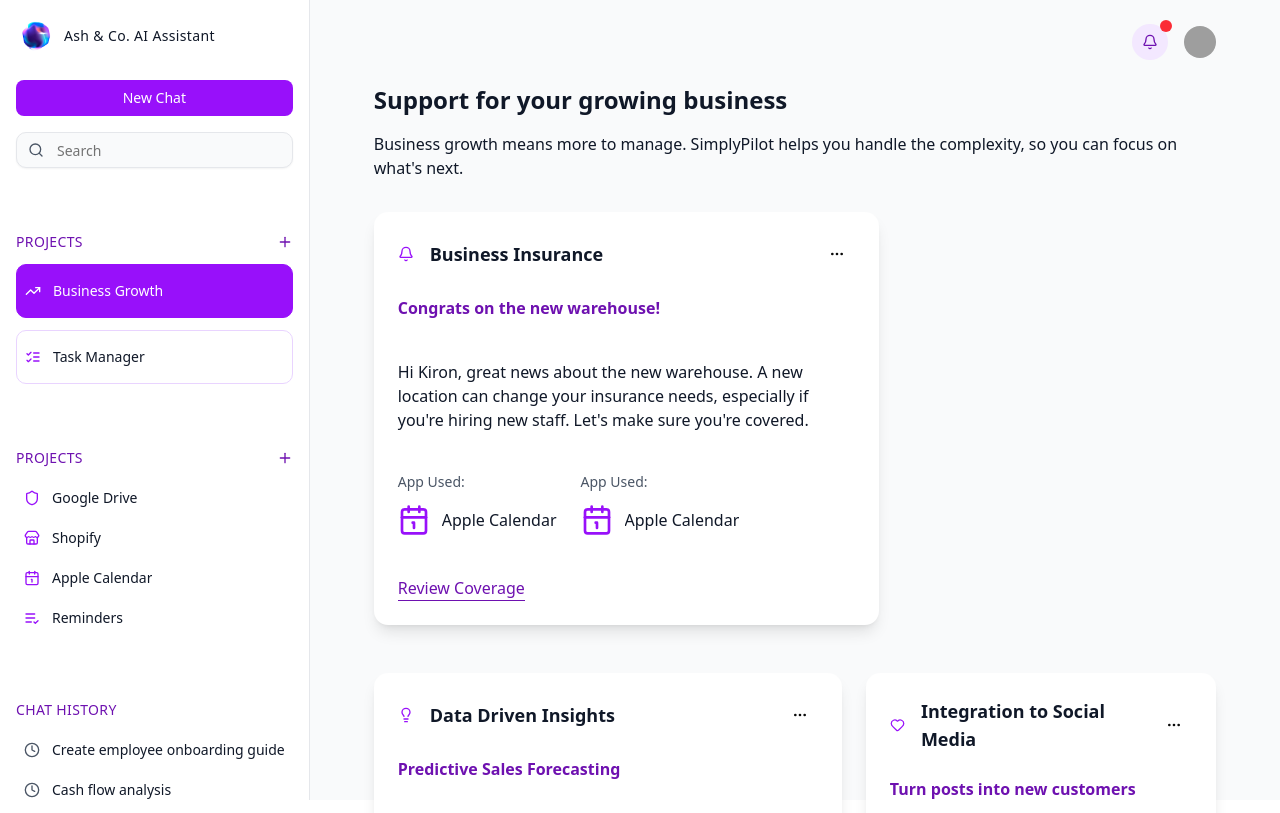
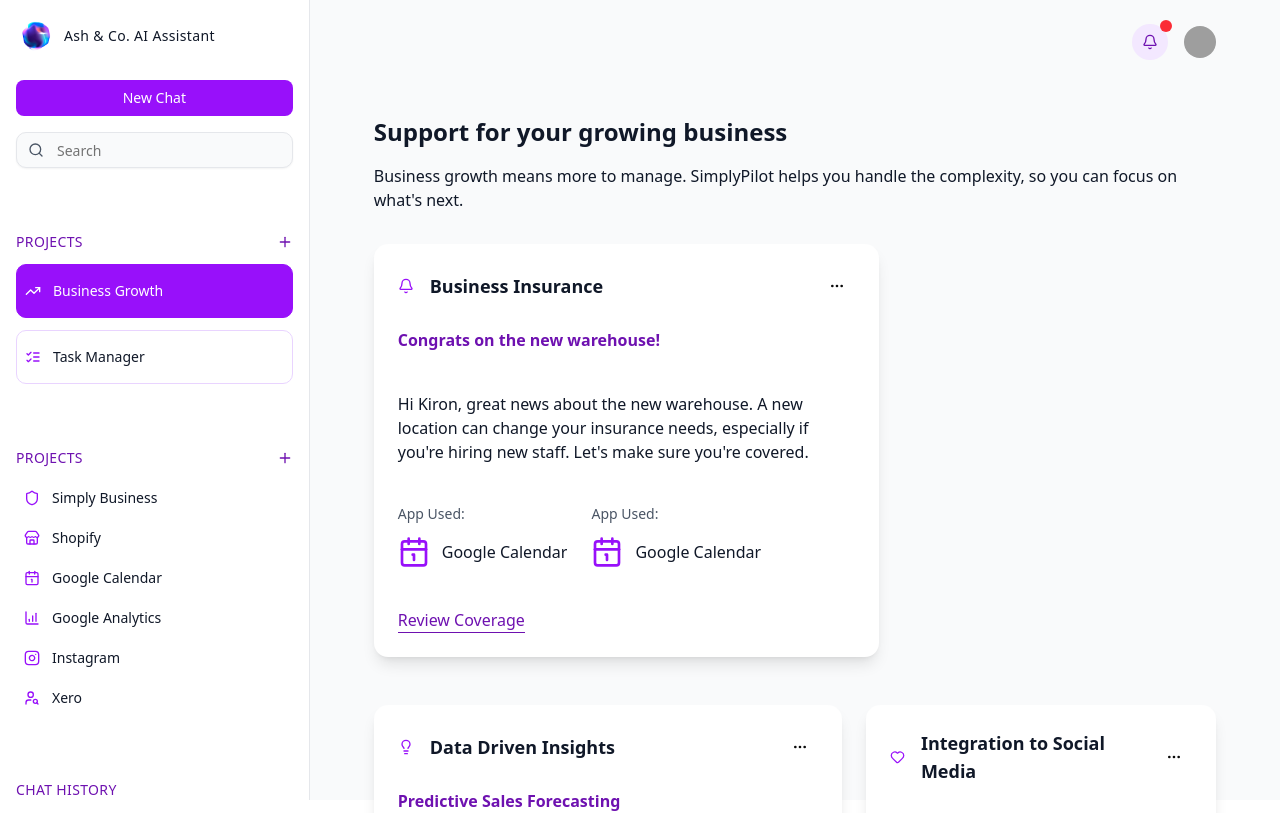
Before and after one commit to jedwards-atl/small-business-copilot-hack, a Next.js app: page /business-growth in a window 1280 px wide. Shown: the top 813 px of the page. Built offline with nearby package versions, Linux system fonts and the light colour scheme; grey boxes are pictures that could not be loaded.

Commit message:
icon / text updates

```diff
--- a/app/(app)/business-growth/page.tsx
+++ b/app/(app)/business-growth/page.tsx
@@ -20,8 +20,8 @@ const tiles = [
       "Hi Kiron, great news about the new warehouse. A new location can change your insurance needs, especially if you're hiring new staff. Let's make sure you're covered.",
     icon: Bell,
     appsUsed: [
-      { title: "Apple Calendar", icon: Calendar1 },
-      { title: "Apple Calendar", icon: Calendar1 },
+      { title: "Google Calendar", icon: Calendar1 },
+      { title: "Google Calendar", icon: Calendar1 },
     ],
     deepDiveText: "Review Coverage",
   },
@@ -114,7 +114,7 @@ const BusinessGrowthPage = () => {
   return (
     <div>
       {/* Content Title & Description */}
-      <div className="flex flex-col gap-4 mb-8">
+      <div className="flex flex-col gap-4  my-8">
         <h1 className="text-2xl font-semibold text-gray-900">
           Support for your growing business
         </h1>
--- a/app/layout.tsx
+++ b/app/layout.tsx
@@ -16,11 +16,9 @@ export const metadata: Metadata = {
   title: "Small Business Copilot",
   description: "Your AI-powered business assistant",
   icons: {
-    icon: [
-      { url: '/favicon.png', type: 'image/png' },
-    ],
-    shortcut: '/favicon.png',
-    apple: '/favicon.png',
+    icon: [{ url: "/ai-orb.png", type: "image/png" }],
+    shortcut: "/ai-orb.png",
+    apple: "/ai-orb.png",
   },
 };
 
--- a/components/Sidebar.tsx
+++ b/components/Sidebar.tsx
@@ -10,6 +10,9 @@ import {
   ListCheck,
   Clock,
   TrendingUp,
+  ChartColumnIncreasing,
+  Instagram,
+  UserSearch,
 } from "lucide-react";
 import React from "react";
 import { Button } from "./ui/button";
@@ -35,10 +38,12 @@ const projects = [
 ];
 
 const connectedApps = [
-  { title: "Google Drive", icon: Shield },
+  { title: "Simply Business", icon: Shield },
   { title: "Shopify", icon: Store },
-  { title: "Apple Calendar", icon: Calendar1 },
-  { title: "Reminders", icon: ListCheck },
+  { title: "Google Calendar", icon: Calendar1 },
+  { title: "Google Analytics", icon: ChartColumnIncreasing },
+  { title: "Instagram", icon: Instagram },
+  { title: "Xero", icon: UserSearch },
 ];
 
 const chatHistory = [
--- a/components/task-manager-card-content/Upcoming.tsx
+++ b/components/task-manager-card-content/Upcoming.tsx
@@ -51,7 +51,7 @@ const Upcoming = () => {
             <Calendar1 className="w-8 h-8 text-purple-600" />
             {/* <div className="w-2 h-2 bg-purple-300 rounded-full group-hover:bg-gray-400"></div> */}
             <span className="text-md text-gray-900 truncate">
-              Apple Calendar
+              Google Calendar
             </span>
           </div>
         </div>
```
